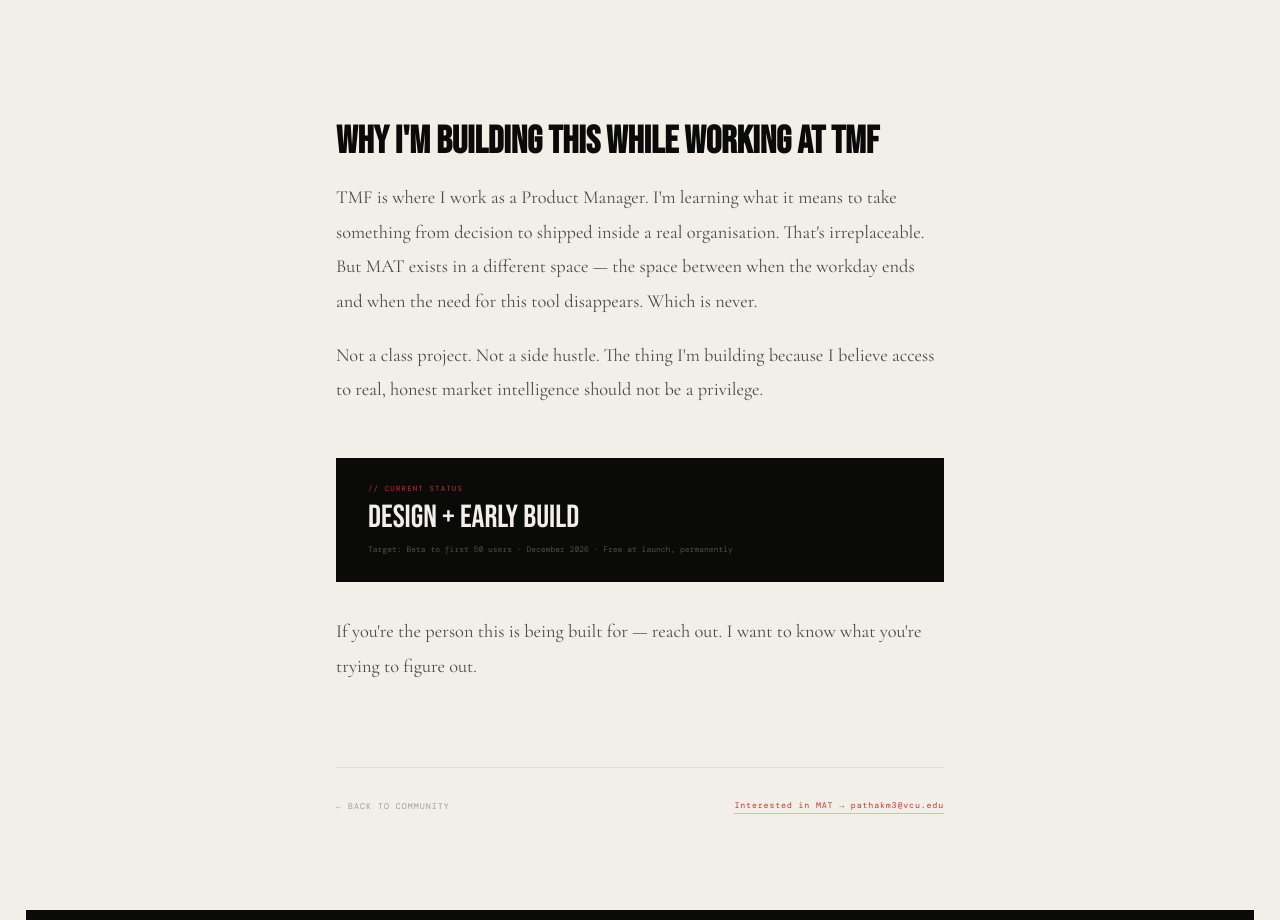
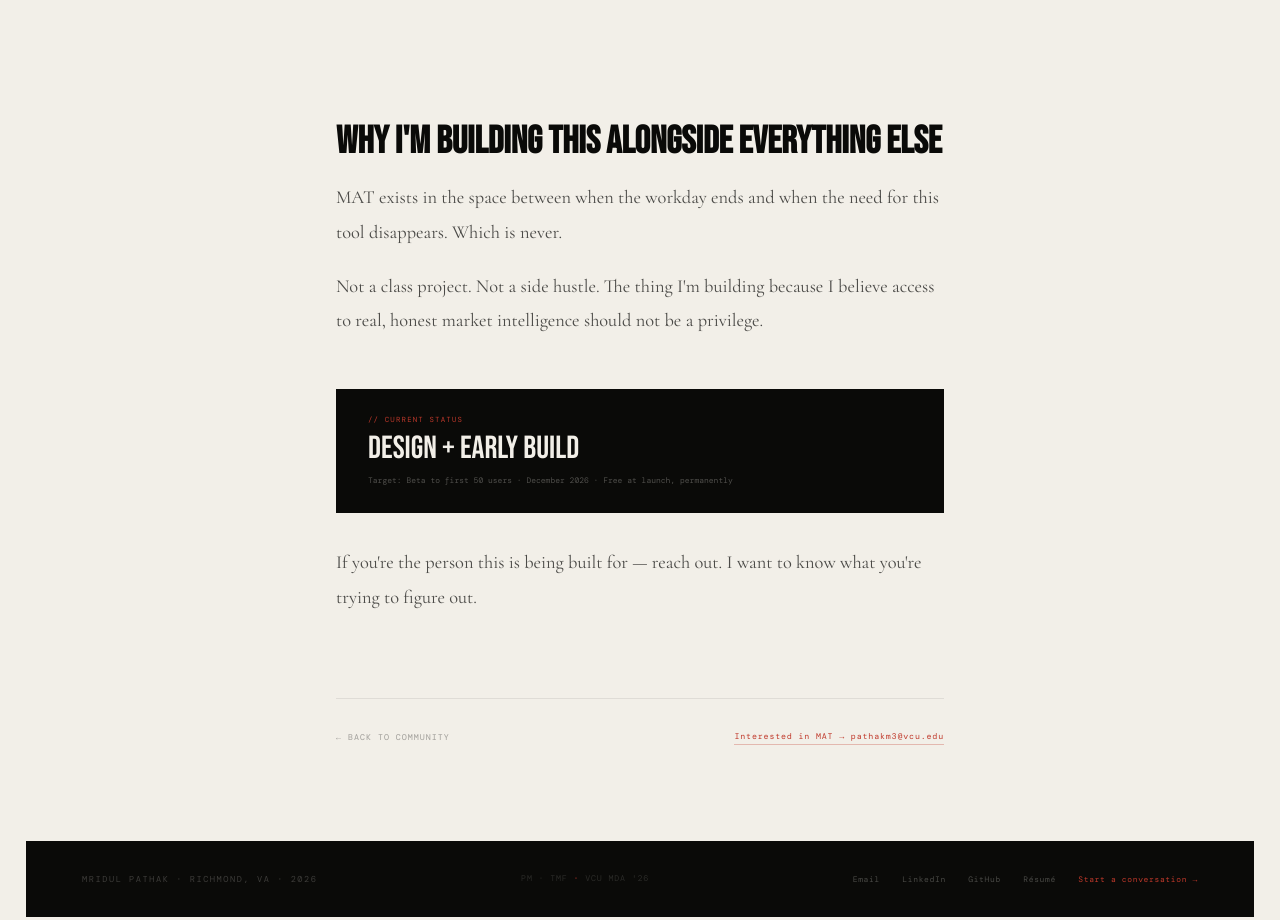
Before and after one commit to m4impact/Mridul-portfolio, a React (Vite) app: page /community/mat in a window 1280 px wide. Shown: the part 3604-4524 px from the top of the page. Built offline with nearby package versions, Linux system fonts and the light colour scheme; no server answers.

Commit message:
remove all TMF mentions from MAT blog and project page

```diff
--- a/src/pages/blog/MATBlog.jsx
+++ b/src/pages/blog/MATBlog.jsx
@@ -91,8 +91,8 @@
             </div>
           </div>
 
-          <h2 className="blog-h2 reveal">Why I'm building this while working at TMF</h2>
-          <p className="reveal">TMF is where I work as a Product Manager. I'm learning what it means to take something from decision to shipped inside a real organisation. That's irreplaceable. But MAT exists in a different space — the space between when the workday ends and when the need for this tool disappears. Which is never.</p>
+          <h2 className="blog-h2 reveal">Why I'm building this alongside everything else</h2>
+          <p className="reveal">MAT exists in the space between when the workday ends and when the need for this tool disappears. Which is never.</p>
           <p className="reveal">Not a class project. Not a side hustle. The thing I'm building because I believe access to real, honest market intelligence should not be a privilege.</p>
 
           <div className="reveal" style={{ margin: "2rem 0", padding: "1.6rem 2rem", background: "var(--ink)" }}>
--- a/src/pages/projects/MATPage.jsx
+++ b/src/pages/projects/MATPage.jsx
@@ -10,16 +10,16 @@
     ["Price",       "Free"],
     ["Target",      "First-time founders"],
     ["Stage",       "Design + early build"],
-    ["Affiliation", "Independent — not TMF"],
+    ["Affiliation", "Independent"],
     ["Target launch","Dec 2026"],
   ],
   heroImage: "/mat-logo.png",
   body: [
     "MAT is a market intelligence platform and tool engine designed for first-time founders and small operators who need analytical clarity but can't access or afford traditional consulting.",
     "The platform guides users through structured market analysis — sizing, competitive landscape, go-to-market positioning, cost modelling — using plain language inputs and actionable outputs.",
-    "Built independently alongside full-time work at TMF and VCU coursework. All product decisions are made around a single constraint: would someone with no business background and no budget be able to use this and trust the output?",
+    "Built independently alongside VCU coursework. All product decisions are made around a single constraint: would someone with no business background and no budget be able to use this and trust the output?",
     "Current status: design and early architecture. Target for first beta: 50 users by December 2026 graduation.",
-    "MAT is not affiliated with TMF. TMF is where I work. MAT is what I am building because the problem is real and nobody else is building the right version of it.",
+    "MAT is independent. Built because the problem is real and nobody else is building the right version of it.",
   ],
   outcome: "Target: Beta to 50 early users by December 2026. Free at launch, permanently.",
   photos: [],
```
